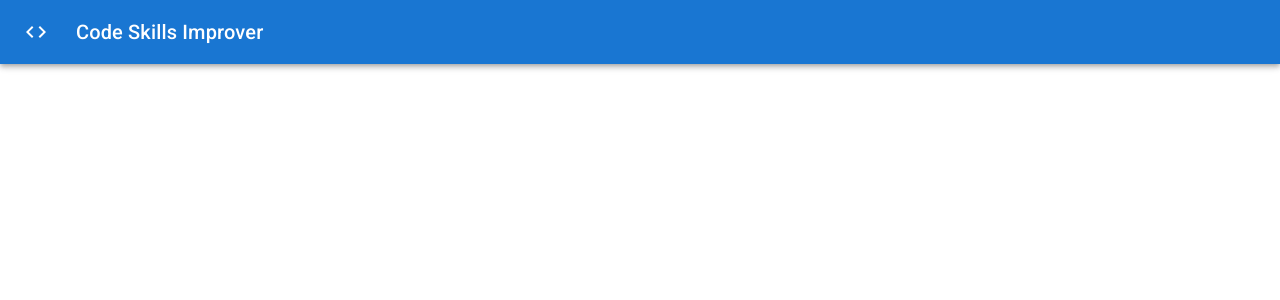
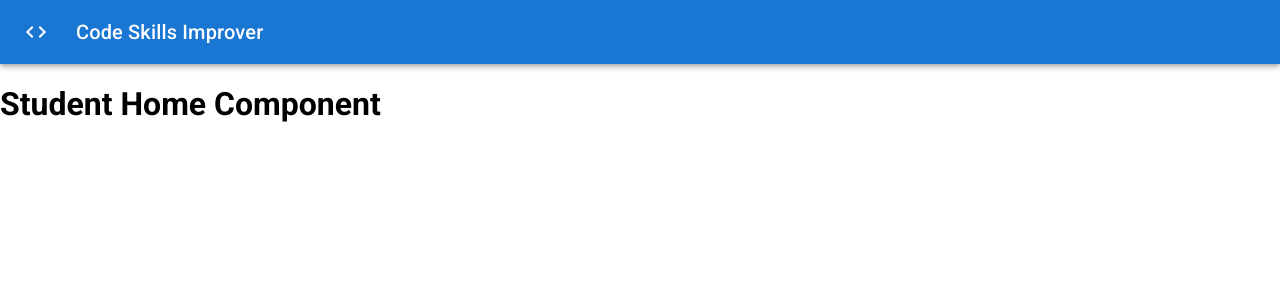
Before and after one commit to gpeitzner/code-skills-improver, a React (Create React App) app in the folder src/web/: page /studentHome in a window 1280 px wide. Shown: the top 300 px of the page. Built offline with nearby package versions, Linux system fonts and the light colour scheme.

Commit message:
[add] student home component

```diff
--- a/src/web/src/App.js
+++ b/src/web/src/App.js
@@ -4,6 +4,7 @@ import { BrowserRouter, Switch, Route } from "react-router-dom";
 import Navigation from "./features/Navigation/Navigation";
 import AdminHome from "./features/AdminHome/AdminHome";
 import Login from "./features/Login/Login";
+import StudentHome from "./features/StudentHome/StudentHome";
 
 function App() {
 	return (
@@ -17,6 +18,9 @@ function App() {
 					<Route exact path="/adminHome/:email?">
 						<AdminHome />
 					</Route>
+					<Route exact path="/studentHome">
+						<StudentHome />
+					</Route>
 				</Switch>
 			</BrowserRouter>
 		</div>
--- /dev/null
+++ b/src/web/src/features/StudentHome/StudentHome.js
@@ -0,0 +1,11 @@
+import "./StudentHome.css";
+
+function StudentHome() {
+	return (
+		<div className="StudentHome">
+			<h1>Student Home Component</h1>
+		</div>
+	);
+}
+
+export default StudentHome;
```
Also changed, not shown: src/web/src/features/StudentHome/StudentHome.css (added).
